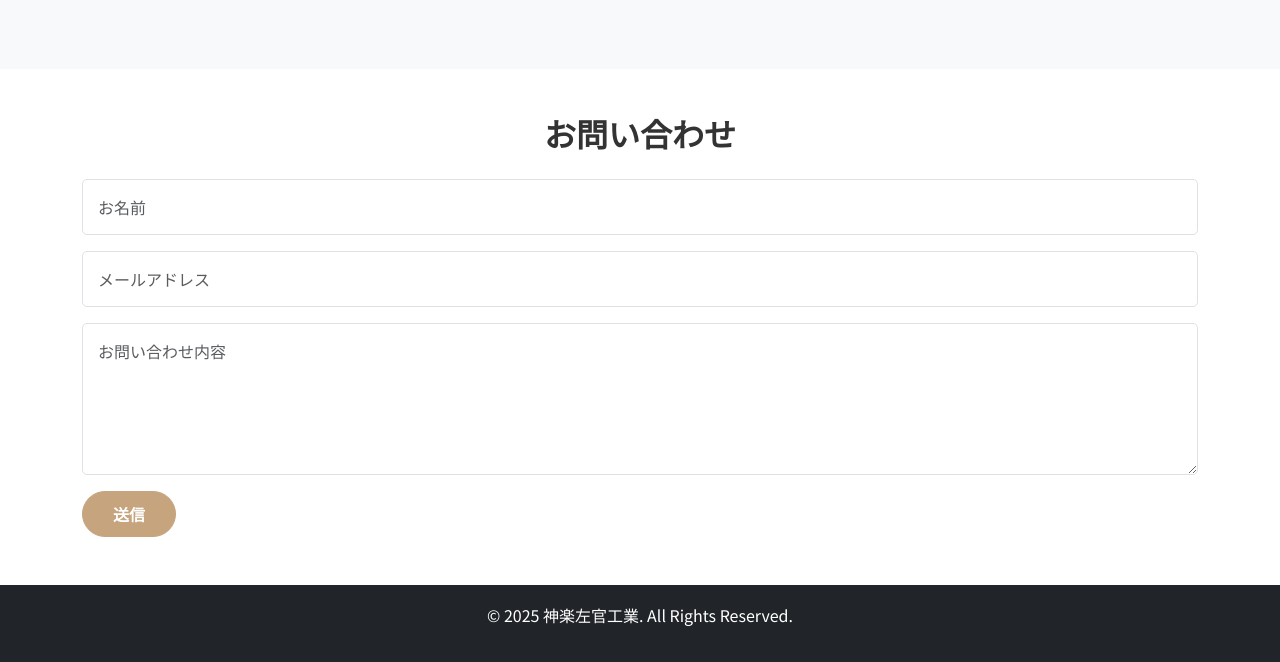
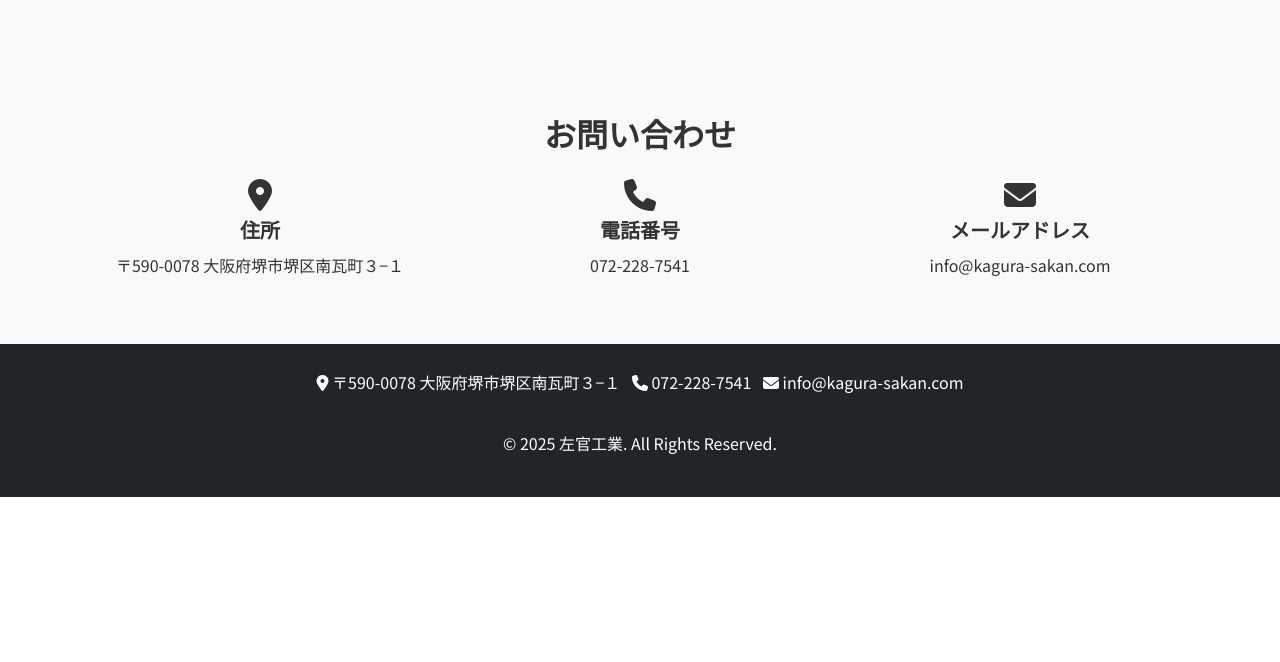
Before and after one commit to yoshimaru-kun/-HP, a plain HTML site: page index.html in a window 1280 px wide. Shown: the part 1434-2096 px from the top of the page. After the commit the page ends 1931 px from the top, so only its background shows below. Drawn offline with nearby package versions, Linux system fonts and the light colour scheme.

Commit message:
デモHP問い合わせ、社名変更

```diff
--- a/index.html
+++ b/index.html
@@ -3,7 +3,7 @@
 <head>
     <meta charset="UTF-8">
     <meta name="viewport" content="width=device-width, initial-scale=1.0">
-    <title>左官職人 神楽左官工業</title>
+    <title>左官職人 左官工業</title>
     <link href="https://cdn.jsdelivr.net/npm/bootstrap@5.3.0/dist/css/bootstrap.min.css" rel="stylesheet">
     <link rel="stylesheet" href="https://cdnjs.cloudflare.com/ajax/libs/font-awesome/6.5.2/css/all.min.css" integrity="sha512-SnH5WK+bZxgPHs44uWIX+LLJAJ9/2PkPKZ5QiAj6Ta86w+fsb2TkcmfRyVX3pBnMFcV7oQPJkl9QevSCWr3W6A==" crossorigin="anonymous" referrerpolicy="no-referrer" />
     <link rel="stylesheet" href="style.css">
@@ -15,8 +15,8 @@
         <div class="container">
             <nav class="navbar navbar-expand-lg navbar-light">
                 <a class="navbar-brand d-flex align-items-center" href="#">
-                    <img src="images/logo.png.png" alt="神楽左官工業 ロゴ" class="me-2">
-                    <span>神楽左官工業</span>
+                    <img src="images/logo.png.png" alt="左官工業 ロゴ" class="me-2">
+                    <span>左官工業</span>
                 </a>
                 <button class="navbar-toggler" type="button" data-bs-toggle="collapse" data-bs-target="#navbarNav" aria-controls="navbarNav" aria-expanded="false" aria-label="Toggle navigation">
                     <span class="navbar-toggler-icon"></span>
@@ -121,21 +121,26 @@
     </section>
 
     <!-- お問い合わせ -->
-    <section id="contact" class="py-5">
+    <section id="contact" class="py-5 bg-light">
         <div class="container">
             <h2 class="text-center mb-4">お問い合わせ</h2>
-            <form>
-                <div class="mb-3">
-                    <input type="text" class="form-control" placeholder="お名前">
+            <div class="row text-center">
+                <div class="col-md-4 mb-3 mb-md-0">
+                    <i class="fas fa-map-marker-alt fa-2x mb-2"></i>
+                    <h5>住所</h5>
+                    <p>〒590-0078 大阪府堺市堺区南瓦町３−１</p>
                 </div>
-                <div class="mb-3">
-                    <input type="email" class="form-control" placeholder="メールアドレス">
+                <div class="col-md-4 mb-3 mb-md-0">
+                    <i class="fas fa-phone fa-2x mb-2"></i>
+                    <h5>電話番号</h5>
+                    <p>072-228-7541</p>
                 </div>
-                <div class="mb-3">
-                    <textarea class="form-control" rows="5" placeholder="お問い合わせ内容"></textarea>
+                <div class="col-md-4">
+                    <i class="fas fa-envelope fa-2x mb-2"></i>
+                    <h5>メールアドレス</h5>
+                    <p>info@kagura-sakan.com</p>
                 </div>
-                <button type="submit" class="btn btn-primary">送信</button>
-            </form>
+            </div>
         </div>
     </section>
 
@@ -151,8 +156,19 @@
     </div>
 
     <!-- フッター -->
-    <footer class="bg-dark text-white text-center py-3">
-        <p>&copy; 2025 神楽左官工業. All Rights Reserved.</p>
+    <footer class="bg-dark text-white text-center py-4">
+        <div class="container">
+            <div class="row">
+                <div class="col-md-12 mb-3">
+                    <ul class="list-inline">
+                        <li class="list-inline-item"><i class="fas fa-map-marker-alt"></i> 〒590-0078 大阪府堺市堺区南瓦町３−１</li>
+                        <li class="list-inline-item"><i class="fas fa-phone"></i> 072-228-7541</li>
+                        <li class="list-inline-item"><i class="fas fa-envelope"></i> info@kagura-sakan.com</li>
+                    </ul>
+                </div>
+            </div>
+            <p>&copy; 2025 左官工業. All Rights Reserved.</p>
+        </div>
     </footer>
 
     <script src="https://cdn.jsdelivr.net/npm/bootstrap@5.3.0/dist/js/bootstrap.bundle.min.js"></script>
```
